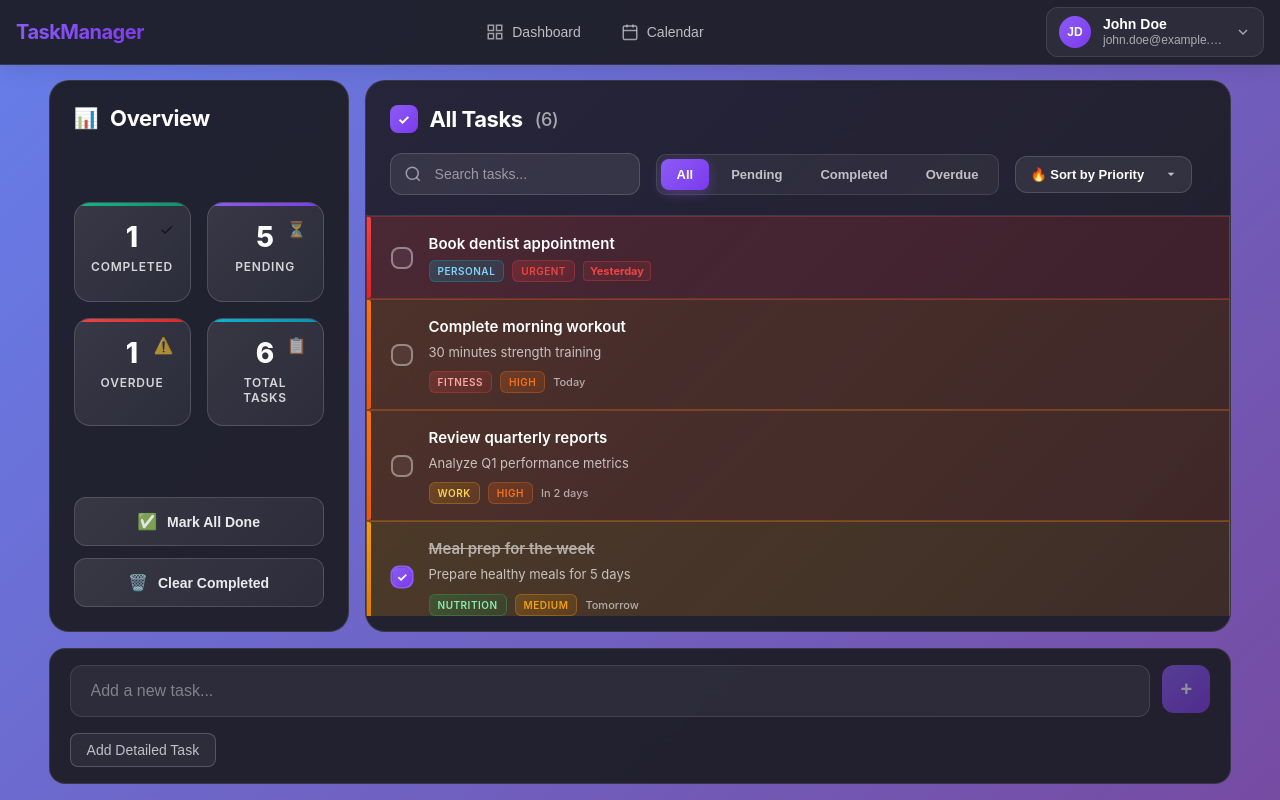
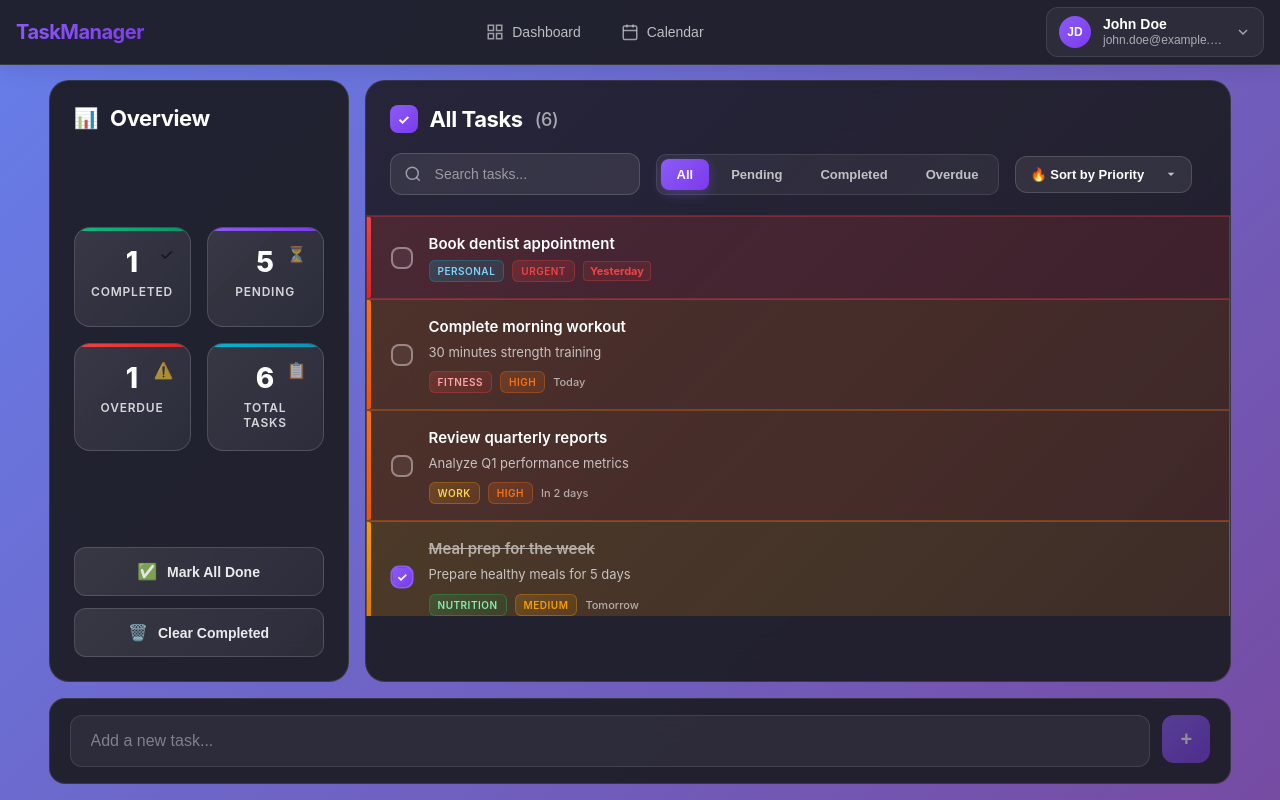
Before and after one commit to romtaugranot/llm-task-manager, an Angular app: page /dashboard in a window 1280 px wide. Built offline with nearby package versions, Linux system fonts and the light colour scheme.

Commit message:
fix: delete detailed task addition button

```diff
--- a/src/app/components/dashboard/add-task/add-task.component.html
+++ b/src/app/components/dashboard/add-task/add-task.component.html
@@ -12,5 +12,4 @@
             <span>+</span>
         </button>
     </div>
-    <button class="detailed-task-btn">Add Detailed Task</button>
 </div>
--- a/src/app/components/dashboard/add-task/add-task.component.scss
+++ b/src/app/components/dashboard/add-task/add-task.component.scss
@@ -10,7 +10,6 @@
 .add-task-input-container {
     display: flex;
     gap: 12px;
-    margin-bottom: 16px;
 }
 
 .add-task-input {
@@ -60,19 +59,3 @@
     opacity: 0.5;
     cursor: not-allowed;
 }
-
-.detailed-task-btn {
-    padding: 8px 16px;
-    background: rgba(255, 255, 255, 0.05);
-    border: 1px solid rgba(255, 255, 255, 0.2);
-    border-radius: 8px;
-    color: rgba(255, 255, 255, 0.7);
-    font-size: 14px;
-    cursor: pointer;
-    transition: all 0.3s ease;
-}
-
-.detailed-task-btn:hover {
-    background: rgba(255, 255, 255, 0.1);
-    color: white;
-}
```
